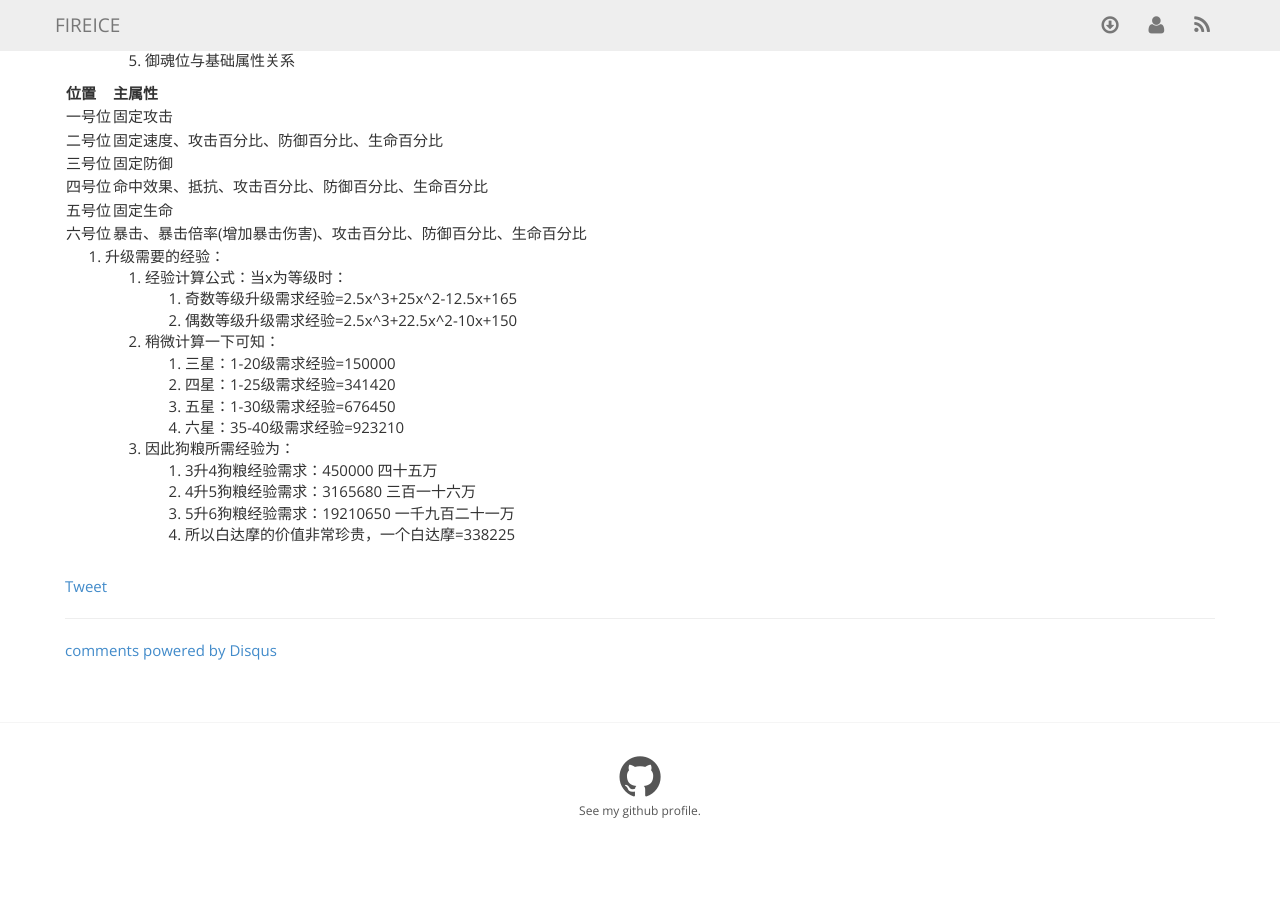
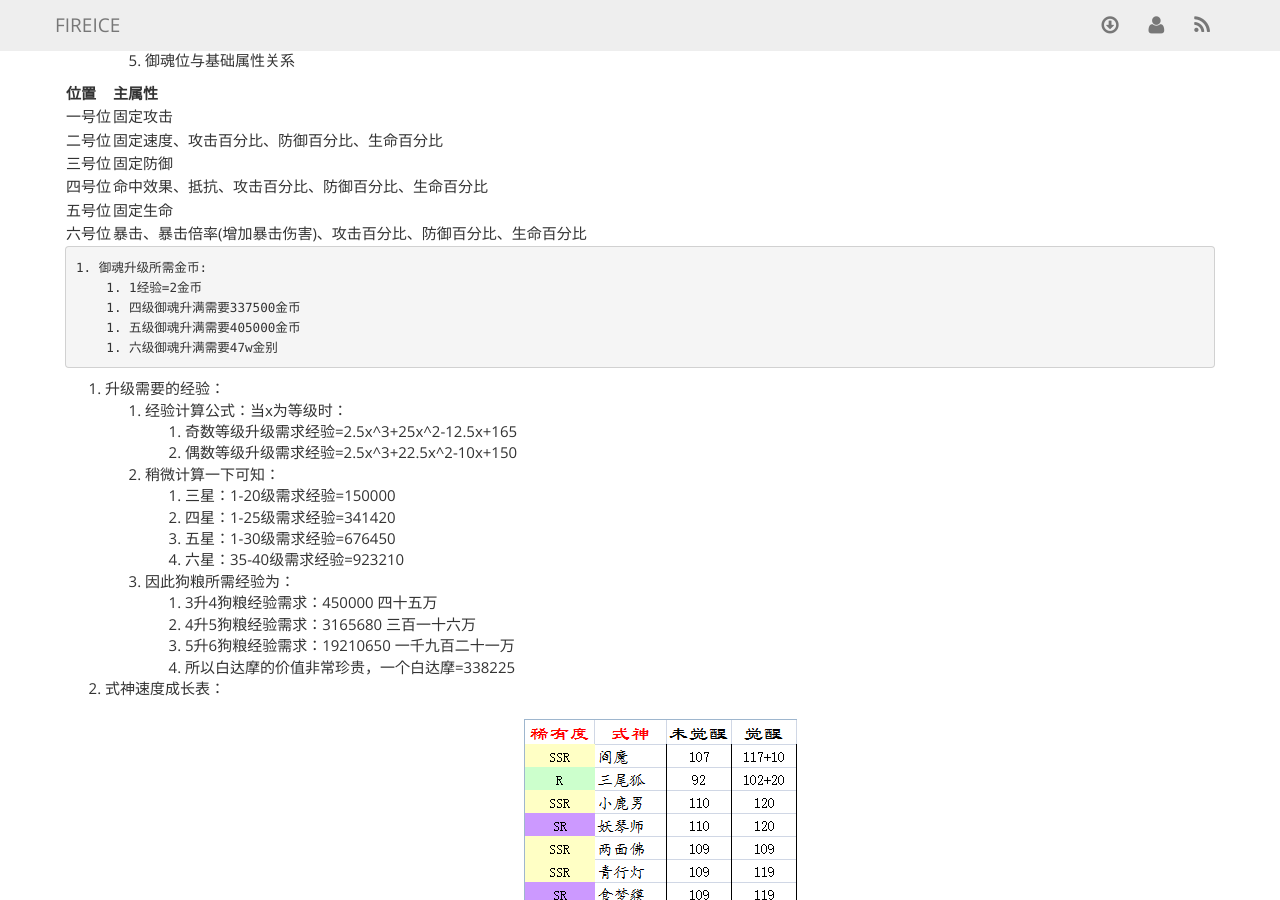
Before and after one commit to chzju/chzju.github.com, a Jekyll site: the page built from _posts/2016-10-10-yys.md, in a window 1280 px wide and 900 px high, scrolled down 996 px. Built offline with Jekyll 4.4.1, drawn with Linux system fonts in a browser that asks for light colours; nearby versions of some CDN libraries; comment, search, counter and statistics services are not loaded; before the commit the page ends 1845 px from its top, so only the background shows below that.

Commit message:
docs:更新

```diff
--- a/_posts/2016-10-10-yys.md
+++ b/_posts/2016-10-10-yys.md
@@ -34,6 +34,11 @@ category: posts
 | 五号位 | 固定生命 |
 | 六号位 | 暴击、暴击倍率(增加暴击伤害)、攻击百分比、防御百分比、生命百分比 |
 
+    1. 御魂升级所需金币:
+        1. 1经验=2金币
+        1. 四级御魂升满需要337500金币
+        1. 五级御魂升满需要405000金币
+        1. 六级御魂升满需要47w金别
 
 1. 升级需要的经验：
     1. 经验计算公式：当x为等级时：
@@ -51,4 +56,9 @@ category: posts
         1. 所以白达摩的价值非常珍贵，一个白达摩=338225
 
 
+1. 式神速度成长表：
+![shishen_speed_alt][shishen_speed]
+
+
 [yuhun_level_star]: /images/20161010-yys/yuhun.jpg "yuhun_level_star_ttl"
+[shishen_speed]: /images/20161010-yys/speed.png "shishen_speed_ttl"
```
Also changed, not shown: images/20161010-yys/speed.png (added).
